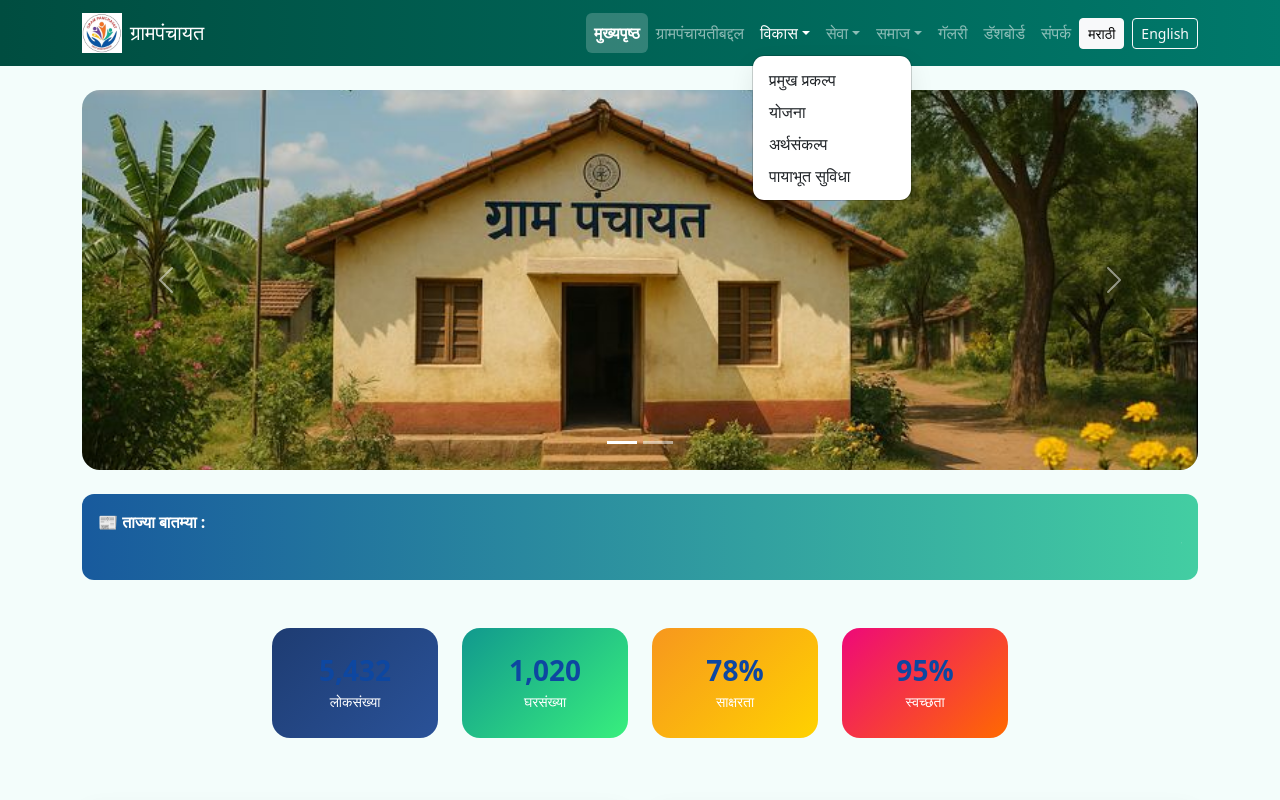
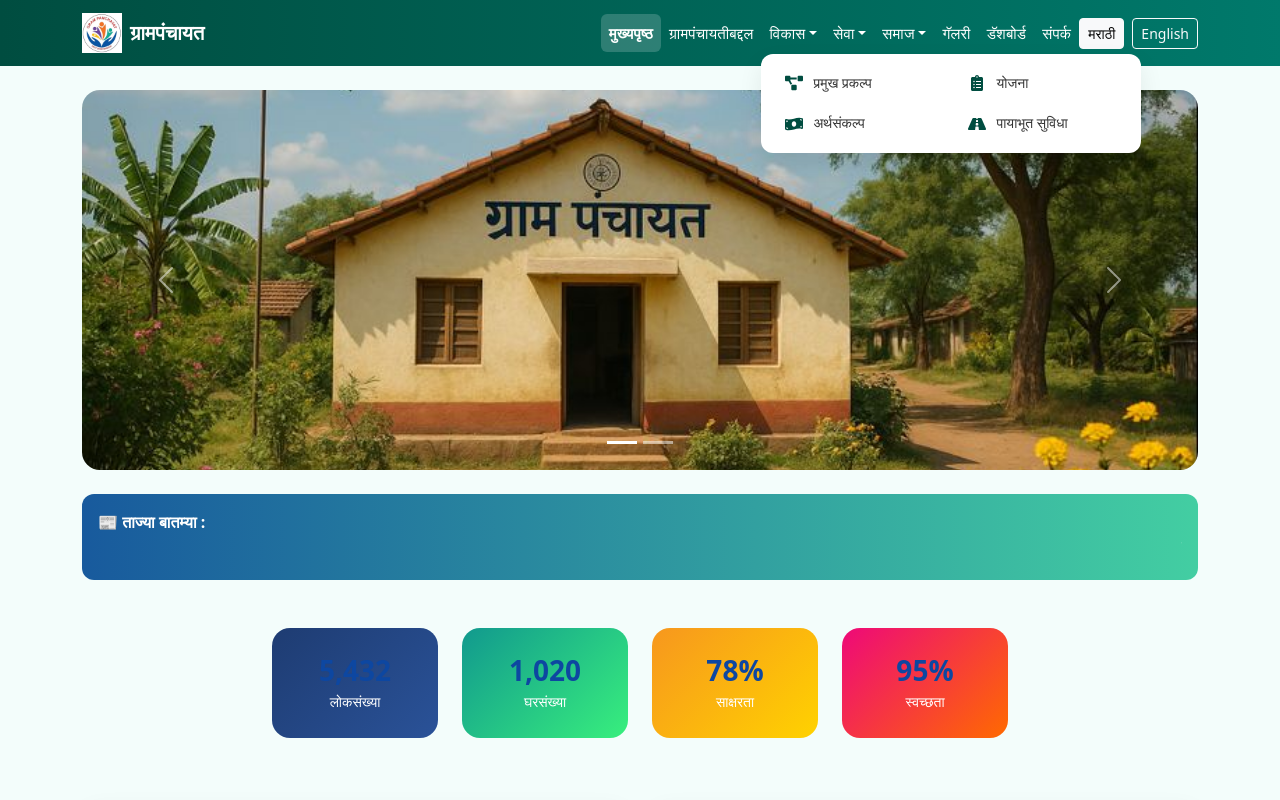
Before and after one commit to MaheshSapkal777/GramPanchayat, a Next.js app: page / in a window 1280 px wide. Both pictures are taken after a click on the link "विकास". Shown: the top 800 px of the page. Built offline with nearby package versions, Linux system fonts and the light colour scheme.

Commit message:
header with icon

```diff
--- a/components/Header.jsx
+++ b/components/Header.jsx
@@ -4,6 +4,20 @@ import Link from 'next/link';
 import { usePathname } from 'next/navigation';
 import { useTranslation } from "react-i18next";
 import "../i18n";
+
+// Icons (ONLY inside dropdown items – safe)
+import {
+  FaProjectDiagram,
+  FaClipboardList,
+  FaMoneyBillWave,
+  FaRoad,
+  FaHandsHelping,
+  FaBullhorn,
+  FaUsers,
+  FaBriefcase,
+  FaGraduationCap,
+  FaLeaf
+} from "react-icons/fa";
 
 export default function Header() {
   const pathname = usePathname();
@@ -40,52 +54,110 @@ export default function Header() {
             </li>
 
             {/* DEVELOPMENT */}
-            <li className={`nav-item dropdown ${isGroupActive(["/projects", "/schemes", "/finance", "/infrastructure"]) ? "active" : ""}`}>
+            <li className={`nav-item dropdown ${isGroupActive(["/projects","/schemes","/finance","/infrastructure"]) ? "active" : ""}`}>
               <a
-                className={`nav-link dropdown-toggle ${isGroupActive(["/projects", "/schemes", "/finance", "/infrastructure"]) ? "active" : ""}`}
+                className={`nav-link dropdown-toggle ${isGroupActive(["/projects","/schemes","/finance","/infrastructure"]) ? "active" : ""}`}
                 href="#"
                 data-bs-toggle="dropdown"
               >
                 {t("menu.development")}
               </a>
+
               <ul className="dropdown-menu">
-                <li><Link className={`dropdown-item ${isActive("/projects") ? "active" : ""}`} href="/projects">{t("menu.projects")}</Link></li>
-                <li><Link className={`dropdown-item ${isActive("/schemes") ? "active" : ""}`} href="/schemes">{t("menu.schemes")}</Link></li>
-                <li><Link className={`dropdown-item ${isActive("/finance") ? "active" : ""}`} href="/finance">{t("menu.finance")}</Link></li>
-                <li><Link className={`dropdown-item ${isActive("/infrastructure") ? "active" : ""}`} href="/infrastructure">{t("menu.infrastructure")}</Link></li>
+                <li>
+                  <Link className={`dropdown-item ${isActive("/projects") ? "active" : ""}`} href="/projects">
+                    <FaProjectDiagram className="dropdown-icon" />
+                    {t("menu.projects")}
+                  </Link>
+                </li>
+                <li>
+                  <Link className={`dropdown-item ${isActive("/schemes") ? "active" : ""}`} href="/schemes">
+                    <FaClipboardList className="dropdown-icon" />
+                    {t("menu.schemes")}
+                  </Link>
+                </li>
+                <li>
+                  <Link className={`dropdown-item ${isActive("/finance") ? "active" : ""}`} href="/finance">
+                    <FaMoneyBillWave className="dropdown-icon" />
+                    {t("menu.finance")}
+                  </Link>
+                </li>
+                <li>
+                  <Link className={`dropdown-item ${isActive("/infrastructure") ? "active" : ""}`} href="/infrastructure">
+                    <FaRoad className="dropdown-icon" />
+                    {t("menu.infrastructure")}
+                  </Link>
+                </li>
               </ul>
             </li>
 
             {/* SERVICES */}
-            <li className={`nav-item dropdown ${isGroupActive(["/services", "/grievance", "/announcements"]) ? "active" : ""}`}>
+            <li className={`nav-item dropdown ${isGroupActive(["/services","/grievance","/announcements"]) ? "active" : ""}`}>
               <a
-                className={`nav-link dropdown-toggle ${isGroupActive(["/services", "/grievance", "/announcements"]) ? "active" : ""}`}
+                className={`nav-link dropdown-toggle ${isGroupActive(["/services","/grievance","/announcements"]) ? "active" : ""}`}
                 href="#"
                 data-bs-toggle="dropdown"
               >
                 {t("menu.services")}
               </a>
+
               <ul className="dropdown-menu">
-                <li><Link className={`dropdown-item ${isActive("/services") ? "active" : ""}`} href="/services">{t("menu.citizen_services")}</Link></li>
-                <li><Link className={`dropdown-item ${isActive("/grievance") ? "active" : ""}`} href="/grievance">{t("menu.grievance")}</Link></li>
-                <li><Link className={`dropdown-item ${isActive("/announcements") ? "active" : ""}`} href="/announcements">{t("menu.announcements")}</Link></li>
+                <li>
+                  <Link className={`dropdown-item ${isActive("/services") ? "active" : ""}`} href="/services">
+                    <FaHandsHelping className="dropdown-icon" />
+                    {t("menu.citizen_services")}
+                  </Link>
+                </li>
+                <li>
+                  <Link className={`dropdown-item ${isActive("/grievance") ? "active" : ""}`} href="/grievance">
+                    <FaBullhorn className="dropdown-icon" />
+                    {t("menu.grievance")}
+                  </Link>
+                </li>
+                <li>
+                  <Link className={`dropdown-item ${isActive("/announcements") ? "active" : ""}`} href="/announcements">
+                    <FaClipboardList className="dropdown-icon" />
+                    {t("menu.announcements")}
+                  </Link>
+                </li>
               </ul>
             </li>
 
             {/* COMMUNITY */}
-            <li className={`nav-item dropdown ${isGroupActive(["/culture", "/employment", "/education", "/environment"]) ? "active" : ""}`}>
+            <li className={`nav-item dropdown ${isGroupActive(["/culture","/employment","/education","/environment"]) ? "active" : ""}`}>
               <a
-                className={`nav-link dropdown-toggle ${isGroupActive(["/culture", "/employment", "/education", "/environment"]) ? "active" : ""}`}
+                className={`nav-link dropdown-toggle ${isGroupActive(["/culture","/employment","/education","/environment"]) ? "active" : ""}`}
                 href="#"
                 data-bs-toggle="dropdown"
               >
                 {t("menu.community")}
               </a>
+
               <ul className="dropdown-menu">
-                <li><Link className={`dropdown-item ${isActive("/culture") ? "active" : ""}`} href="/culture">{t("menu.culture")}</Link></li>
-                <li><Link className={`dropdown-item ${isActive("/employment") ? "active" : ""}`} href="/employment">{t("menu.employment")}</Link></li>
-                <li><Link className={`dropdown-item ${isActive("/education") ? "active" : ""}`} href="/education">{t("menu.education")}</Link></li>
-                <li><Link className={`dropdown-item ${isActive("/environment") ? "active" : ""}`} href="/environment">{t("menu.environment")}</Link></li>
+                <li>
+                  <Link className={`dropdown-item ${isActive("/culture") ? "active" : ""}`} href="/culture">
+                    <FaUsers className="dropdown-icon" />
+                    {t("menu.culture")}
+                  </Link>
+                </li>
+                <li>
+                  <Link className={`dropdown-item ${isActive("/employment") ? "active" : ""}`} href="/employment">
+                    <FaBriefcase className="dropdown-icon" />
+                    {t("menu.employment")}
+                  </Link>
+                </li>
+                <li>
+                  <Link className={`dropdown-item ${isActive("/education") ? "active" : ""}`} href="/education">
+                    <FaGraduationCap className="dropdown-icon" />
+                    {t("menu.education")}
+                  </Link>
+                </li>
+                <li>
+                  <Link className={`dropdown-item ${isActive("/environment") ? "active" : ""}`} href="/environment">
+                    <FaLeaf className="dropdown-icon" />
+                    {t("menu.environment")}
+                  </Link>
+                </li>
               </ul>
             </li>
 
@@ -115,8 +187,12 @@ export default function Header() {
 
         {/* LANGUAGE SWITCH */}
         <div className="ms-auto">
-          <button className="btn btn-sm btn-light me-2" onClick={() => i18n.changeLanguage("mr")}>मराठी</button>
-          <button className="btn btn-sm btn-outline-light" onClick={() => i18n.changeLanguage("en")}>English</button>
+          <button className="btn btn-sm btn-light me-2" onClick={() => i18n.changeLanguage("mr")}>
+            मराठी
+          </button>
+          <button className="btn btn-sm btn-outline-light" onClick={() => i18n.changeLanguage("en")}>
+            English
+          </button>
         </div>
 
       </div>
--- a/styles/theme.css
+++ b/styles/theme.css
@@ -1,36 +1,21 @@
-/* :root { */
-  /* --primary: #1b5e20;        Deep green */
-  /* --secondary: #4caf50; */
-  /* --accent: #ffb300; */
-  /* --soft-bg: #f4f8f5; */
-/* } */
-/* :root {
-  --primary: #0d47a1;
-  --secondary: #1976d2;
-  --accent: #ffb300;
-  --soft-bg: #f4f6f8;
-} */
-/* :root {
-  --primary: #6a1b1a;
-  --secondary: #b71c1c;
-  --accent: #f9a825;
-  --soft-bg: #faf7f5;
-} */
- :root {
+/* ==================================================
+   THEME VARIABLES (CHANGE COLORS HERE ONLY)
+================================================== */
+:root {
   --primary: #004d40;
   --secondary: #00796b;
   --accent: #ffca28;
   --soft-bg: #f3fdfb;
 
-   /* BACKGROUND COLORS */
+  /* BACKGROUND */
   --color-bg: #f4f6f8;
   --color-card: #ffffff;
 
-  /* TEXT COLORS */
+  /* TEXT */
   --color-heading: #0d47a1;
   --color-text: #333333;
 
-  /* STATUS COLORS */
+  /* STATUS */
   --color-success: #2e7d32;
   --color-warning: #f9a825;
   --color-info: #0288d1;
@@ -41,69 +26,162 @@
   --shadow-soft: 0 10px 25px rgba(0,0,0,0.08);
   --shadow-hover: 0 18px 35px rgba(0,0,0,0.12);
 }
+
+/* ==================================================
+   BASE
+================================================== */
 body {
   background: var(--soft-bg);
+  color: var(--color-text);
+  margin: 0;
+  font-family: system-ui, -apple-system, BlinkMacSystemFont, "Segoe UI", Roboto;
 }
 
+a {
+  text-decoration: none;
+}
+
+/* ==================================================
+   NAVBAR
+================================================== */
 .navbar {
   background: linear-gradient(90deg, var(--primary), var(--secondary)) !important;
 }
 
-h3 {
-  color: var(--primary);
+.navbar-brand {
+  color: #fff !important;
   font-weight: 700;
 }
 
+/* Top-level menu spacing */
+.navbar-nav .nav-link {
+  padding: 8px 14px;
+  font-size: 15px;
+  font-weight: 500;
+  letter-spacing: 0.2px;
+  color: #fff !important;
+  border-radius: 6px;
+}
+
+/* Active top-level menu */
+.nav-link.active {
+  background: rgba(255, 255, 255, 0.18);
+  font-weight: 600;
+}
+
+/* ==================================================
+   DROPDOWN (BOOTSTRAP SAFE)
+================================================== */
+
+/* Default dropdown (Bootstrap controls visibility) */
+.dropdown-menu {
+  padding: 12px;
+  min-width: 380px;
+  border-radius: var(--radius-md);
+  box-shadow: var(--shadow-soft);
+  border: none;
+}
+
+/* Apply grid ONLY when dropdown is open */
+.dropdown-menu.show {
+  display: grid;
+  grid-template-columns: repeat(2, minmax(170px, 1fr));
+  gap: 6px 10px;
+}
+
+/* Mobile: single column */
+@media (max-width: 768px) {
+  .dropdown-menu.show {
+    grid-template-columns: 1fr;
+    min-width: 100%;
+  }
+}
+
+/* Dropdown item layout */
+.dropdown-item {
+  display: flex;
+  align-items: center;
+  gap: 10px;
+  padding: 8px 12px;
+  border-radius: 8px;
+  font-size: 14px;
+  line-height: 1.3;
+  color: var(--color-text);
+  transition: background 0.2s ease, transform 0.15s ease;
+}
+
+/* Dropdown icon */
+.dropdown-icon {
+  font-size: 16px;
+  color: var(--primary);
+  min-width: 18px;
+  pointer-events: none; /* CRITICAL: prevents click issues */
+}
+
+/* Hover effect */
+.dropdown-item:hover {
+  background-color: var(--soft-bg);
+  transform: translateX(2px);
+}
+
+/* Active dropdown item */
+.dropdown-item.active {
+  background-color: var(--soft-bg);
+  color: var(--primary);
+  font-weight: 600;
+  border-left: 4px solid var(--primary);
+}
+
+/* ==================================================
+   HEADINGS
+================================================== */
+h1, h2, h3, h4, h5 {
+  color: var(--color-heading);
+  font-weight: 700;
+}
+
+/* ==================================================
+   BANNER
+================================================== */
+.banner-img {
+  height: 380px;
+  width: 100%;
+  object-fit: cover;
+  border-radius: var(--radius-lg);
+}
+
+@media (max-width: 768px) {
+  .banner-img {
+    height: 220px;
+  }
+}
+
+/* ==================================================
+   CARDS
+================================================== */
 .card {
   background: var(--color-card);
   border-radius: var(--radius-lg);
   box-shadow: var(--shadow-soft);
+  border: none;
   transition: all 0.3s ease;
-  border-radius: 16px;
 }
 
 .card:hover {
   box-shadow: var(--shadow-hover);
   transform: translateY(-6px);
 }
-/* FIX BANNER HEIGHT */
-.banner-img {
-  height: 380px;          /* ✅ professional height */
-  object-fit: cover;      /* crop nicely */
-  border-radius: 18px;
-}
 
-h3, h4, h5 {
-  color: var(--color-heading);
-}
-
-.btn-primary {
-  background-color: var(--color-primary);
-  border-color: var(--color-primary);
-}
-
-.suvichar-box {
-  background: linear-gradient(
-    135deg,
-    var(--color-accent),
-    var(--color-secondary)
-  );
-  color: white;
-}
-
-.notice {
-  background: var(--color-bg);
-  border-left: 6px solid var(--color-primary);
-}
-
-/* ===== COMMON GRID CARDS ===== */
+/* ==================================================
+   COMMON GRID CARDS
+================================================== */
 .grid-card {
   background: linear-gradient(
     135deg,
     var(--primary),
     var(--secondary)
   );
-  color: #fff;
+  color: #ffffff;
   border-radius: var(--radius-lg);
   box-shadow: var(--shadow-soft);
   padding: 20px;
@@ -132,42 +210,35 @@ h3, h4, h5 {
   color: var(--accent);
 }
 
-
-/* CLICKABLE CONTACT LINKS */
-a {
-  text-decoration: none;
+/* ==================================================
+   SUVICHAR / NOTICE
+================================================== */
+.suvichar-box {
+  background: linear-gradient(
+    135deg,
+    var(--secondary),
+    var(--accent)
+  );
+  color: #ffffff;
+  border-radius: var(--radius-md);
+  padding: 16px;
 }
 
-.grid-card a:hover {
-  text-decoration: underline;
+.notice {
+  background: var(--color-bg);
+  border-left: 6px solid var(--primary);
+  padding: 12px;
 }
 
-.dropdown-menu {
-  border-radius: var(--radius-md);
-  box-shadow: var(--shadow-soft);
+/* ==================================================
+   BUTTONS
+================================================== */
+.btn-primary {
+  background-color: var(--primary);
+  border-color: var(--primary);
 }
 
-.dropdown-item:hover {
-  background-color: var(--soft-bg);
-  color: var(--primary);
+.btn-primary:hover {
+  background-color: var(--secondary);
+  border-color: var(--secondary);
 }
-
-.nav-link.active {
-  background: rgba(255,255,255,0.2);
-  font-weight: 600;
-  border-radius: 6px;
-}
-
-.dropdown-item.active {
-  background-color: var(--soft-bg);
-  color: var(--primary);
-  font-weight: 600;
-}
-
-
-/* Responsive */
-@media (max-width: 768px) {
-  .banner-img {
-    height: 220px;
-  }
-}
```
